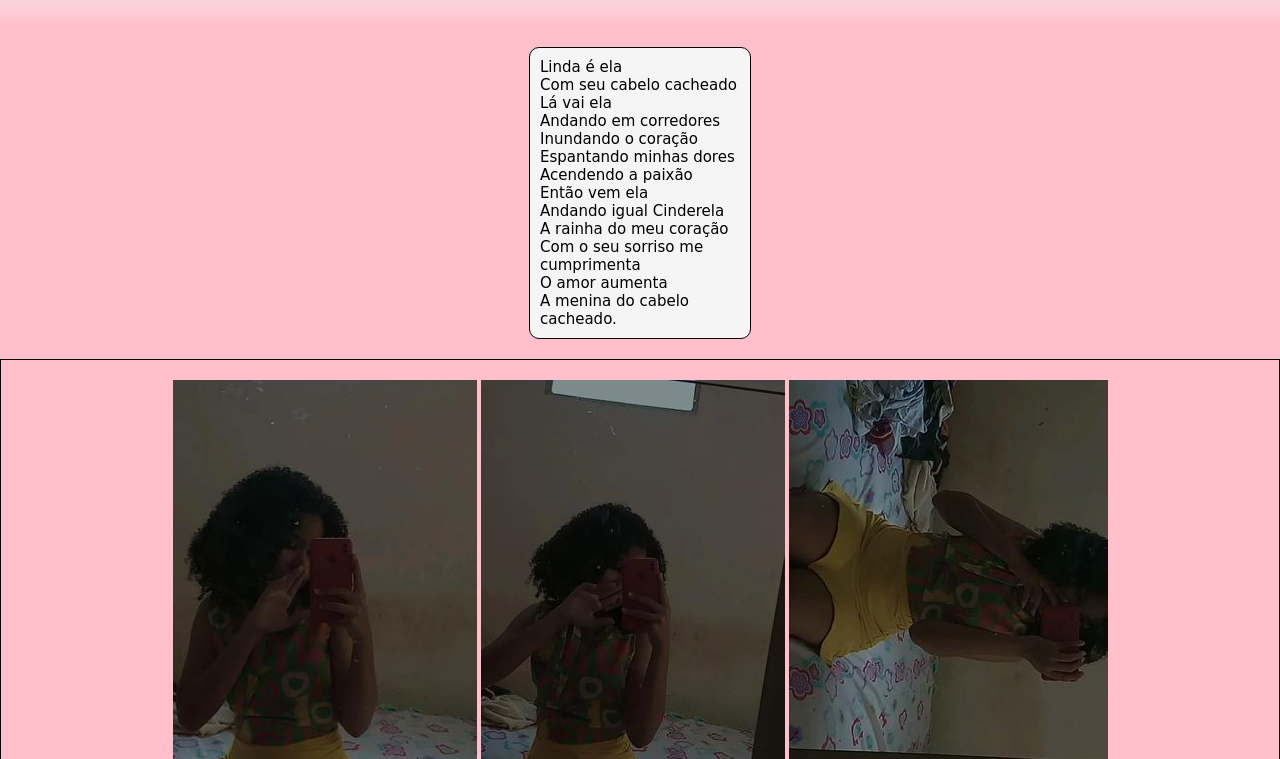
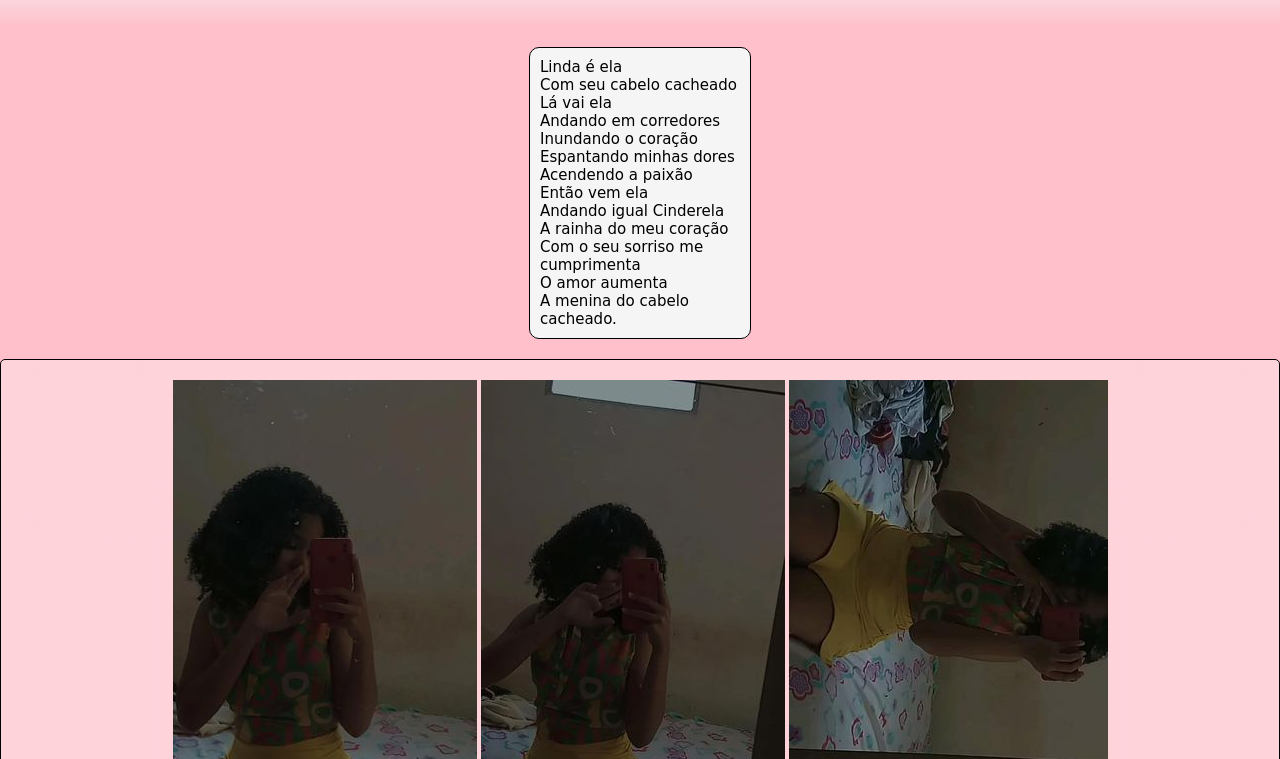
Before and after one commit to altdojackk/Luizinha, a plain HTML site: page index.html in a window 1280 px wide. Shown: the part 41-800 px from the top of the page. Drawn offline with Linux system fonts and the light colour scheme; a web font is replaced by a local one.

Commit message:
css update

```diff
--- a/CSS/style.css
+++ b/CSS/style.css
@@ -14,6 +14,8 @@ body{
 header{
     background-image: linear-gradient(to top, pink, whitesmoke);
     padding-bottom:30px;
+    backdrop-filter: blur(50px);
+    -webkit-backdrop-filter: blur(50px);
 }
 
 .poema p {
@@ -62,3 +64,13 @@ div.fotos{
     grid-template-columns: 100px 100px 100px;
     grid-template-rows: 50px 50px;
 }
+
+.fotos{
+    background-color: rgba(255, 255, 255, 0.3);
+    border-radius: 5px;
+    text-align: center;
+    line-height: 1;
+    -webkit-backdrop-filter: blur(75px);
+    backdrop-filter: blur(75px);
+    padding: 20px 40px;
+}
```
